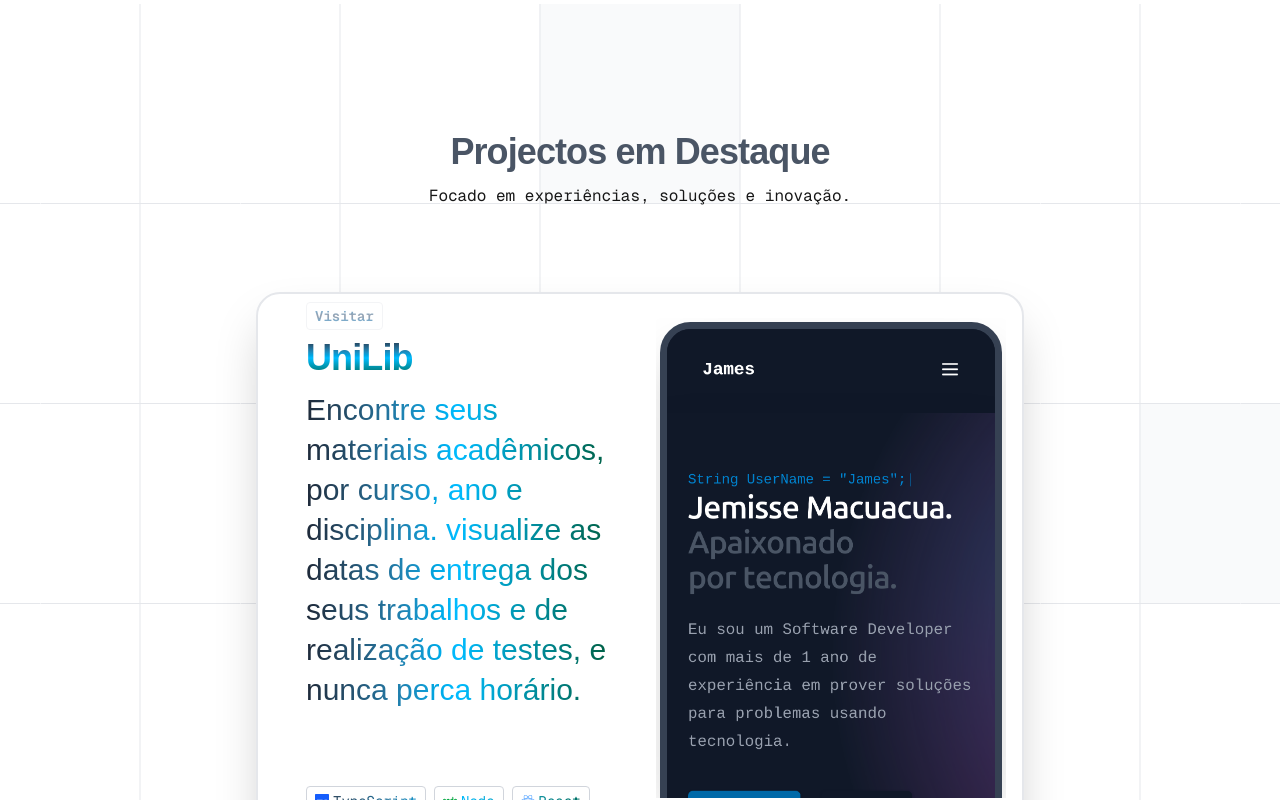
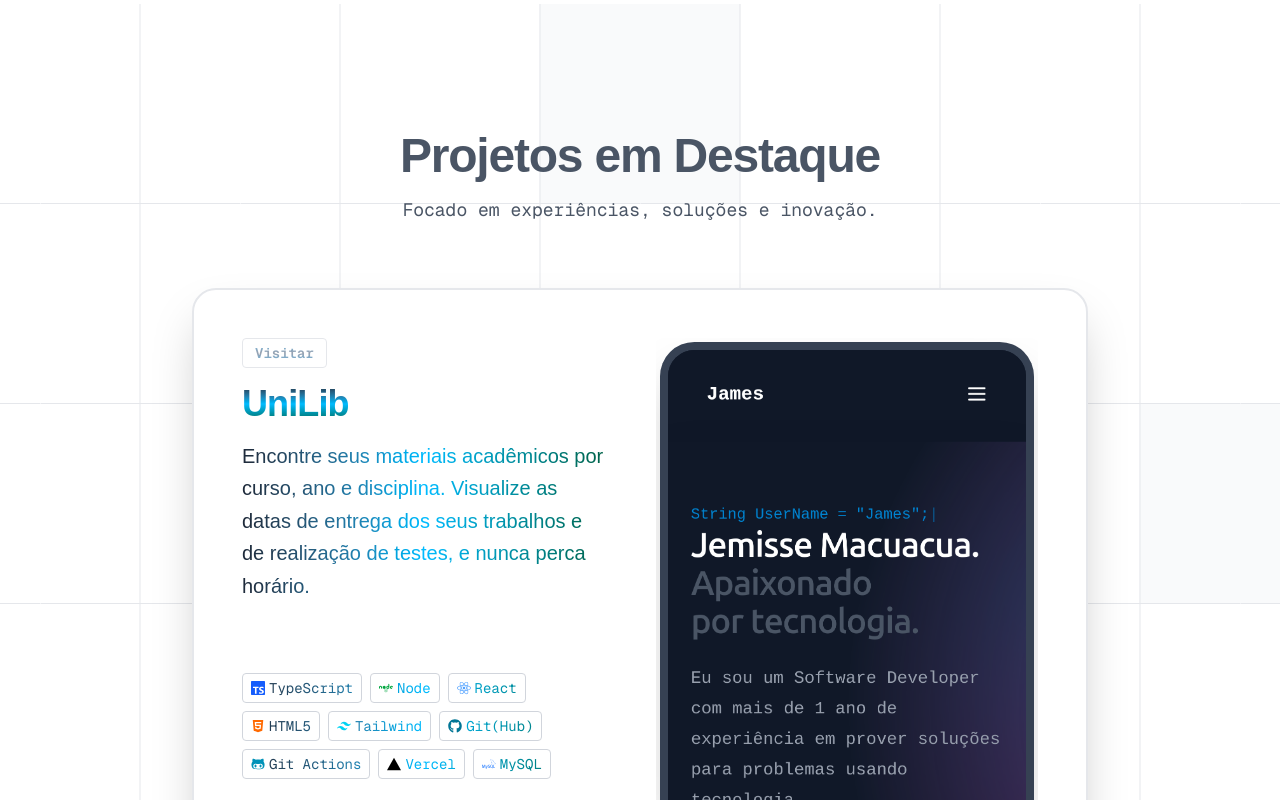
Before and after one commit to Jemissemacuacua/Portifolio-Nextjs, a Next.js app in the folder my-app/: page / in a window 1280 px wide. Shown: the part 880-1680 px from the top of the page. Built offline with nearby package versions, Linux system fonts and the light colour scheme.

Commit message:
Ajustar estrutura e conteúdo da seção UniLib

```diff
--- a/my-app/app/sections/Projectos/UniLib.tsx
+++ b/my-app/app/sections/Projectos/UniLib.tsx
@@ -14,13 +14,8 @@ import {
 
 function Unilib() {
   return (
-
-
     <div className="relative isolate overflow-hidden bg-white px-3 py-20 sm:py-32 lg:overflow-visible lg:px-0 ">
       <div className="absolute inset-0 -z-10 overflow-hidden">
-
-
-
         <svg
           aria-hidden="true"
           className="absolute top-0 left-[max(50%,25rem)] h-256 w-512 -translate-x-1/2 mask-[radial-gradient(64rem_64rem_at_top,sky,transparent)] stroke-gray-200"
@@ -47,117 +42,85 @@ function Unilib() {
         </svg>
       </div>
 
+      <div className="mx-auto max-w-4xl">
+        <h2 className="text-4xl font-semibold tracking-tight text-gray-600 sm:text-5xl text-center mb-4">
+          Projetos em Destaque
+        </h2>
+        <p className="text-center text-lg text-gray-600 font-mono mb-16">
+          Focado em experiências, soluções e inovação.
+        </p>
 
-      <>
-        <h2 className="text-4xl font-semibold tracking-tight text-balance text-gray-600 sm:text-4xl text-center ">
-          Projectos em Destaque
-        </h2>
-        <p className="text-center py-3 font-mono md:w-1/2 mx-auto ">
-          Focado em experiências, soluções e inovação.
-        </p>
-        <br />
-        <br />
-        <br />
-
-
-      </>
-
-
-      <div className="relative isolate overflow-hidden px-4 pt-4 shadow-2xl rounded-3xl sm:px-4  md:pt-4 lg:flex lg:gap-x-20 lg:px-4 lg:pt-2 border-2 border-gray-200 md:mx-auto md:w-3/5 bg-white">
-
-
-
-        <div className="mx-auto grid max-w-2xl grid-cols-1 gap-x-8 gap-y-1 lg:mx-0 lg:max-w-none lg:grid-cols-2 lg:items-start lg:gap-y-10">
-          <div className="lg:col-span-2 lg:col-start-1 lg:row-start-1 lg:mx-auto lg:grid lg:w-full lg:max-w-7xl lg:grid-cols-2 lg:gap-x-8 lg:px-8">
+        <div className="relative isolate overflow-hidden px-6 py-8 shadow-2xl rounded-3xl sm:px-8 md:py-12 lg:px-12 border-2 border-gray-200 bg-white">
+          <div className="mx-auto grid max-w-2xl grid-cols-1 gap-x-8 gap-y-8 lg:mx-0 lg:max-w-none lg:grid-cols-2 lg:items-start">
+            <div className="lg:col-span-2 lg:col-start-1 lg:row-start-1 lg:mx-auto lg:grid lg:w-full lg:max-w-7xl lg:grid-cols-2 lg:gap-x-8">
               <div className="lg:pr-4">
-              <div className="lg:max-w-lg">
-               <p className="text-base/7 font-semibold bg-gradient-to-t from-sky-400 via-gray-400 to-sky-400 bg-clip-text text-transparent">
+                <div className="lg:max-w-lg space-y-4">
+                  <p className="text-base font-semibold bg-gradient-to-t from-sky-400 via-gray-400 to-sky-400 bg-clip-text text-transparent">
                     <a
                       href="http://libujc.vercel.app"
-
                       target="_blank"
                       rel="noopener noreferrer"
-                    className="border border-gray-100 rounded px-2 py-1 text-sm font-mono hover:bg-gray-100/10 transition-colors"
+                      className="border border-gray-200 rounded px-3 py-1 text-sm font-mono hover:bg-gray-100/10 transition-colors inline-block"
                     >
                       Visitar
                     </a>
                   </p>
-                <h1 className="mt-2 text-4xl font-semibold tracking-tight bg-gradient-to-b from-gray-800 via-sky-400 to-emerald-800 bg-clip-text text-transparent">
+                  <h1 className="text-4xl font-semibold tracking-tight bg-gradient-to-b from-gray-800 via-sky-400 to-emerald-800 bg-clip-text text-transparent">
                     UniLib
                   </h1>
-                <p className="mt-3 text-3xl/10 bg-gradient-to-r from-gray-800 via-sky-400 to-emerald-800 bg-clip-text text-transparent">
-                  Encontre seus materiais acadêmicos, por curso, ano e disciplina. visualize as datas de entrega dos seus trabalhos e de realização de testes, e nunca perca horário.
-
-
+                  <p className="text-xl leading-relaxed bg-gradient-to-r from-gray-800 via-sky-400 to-emerald-800 bg-clip-text text-transparent">
+                    Encontre seus materiais acadêmicos por curso, ano e disciplina. Visualize as datas de entrega dos seus trabalhos e de realização de testes, e nunca perca horário.
                   </p>
                 </div>
               </div>
             </div>
 
-          <br />
-          <br />
-
             <div className="@container relative min-h-120 p-12 lg:sticky lg:top-4 lg:col-start-2 lg:row-span-2 lg:row-start-1 lg:overflow-hidden">
-
               <div className="absolute inset-x-1 top-1 bottom-0 overflow-hidden rounded-t-[12cqw] border-x-[3cqw] border-t-[3cqw] border-gray-700 bg-gray-900 shadow-2xl">
                 <img
-                alt=""
-
+                  alt="Captura de tela do projeto UniLib"
                   src='/ProjectoJemisse.png'
-
                   className="size-full object-cover object-top"
                 />
               </div>
             </div>
 
-          <div className="lg:col-span-2 lg:col-start-1 lg:row-start-2 lg:mx-auto lg:grid lg:w-full lg:max-w-7xl lg:grid-cols-2 lg:gap-x-8 lg:px-8">
+            <div className="lg:col-span-2 lg:col-start-1 lg:row-start-2 lg:mx-auto lg:grid lg:w-full lg:max-w-7xl lg:grid-cols-2 lg:gap-x-8">
               <div className="lg:pr-4">
-              <div className="max-w-xl text-base/7 text-gray-600 lg:max-w-lg
-              py-9
-              ">
-
-                <div className="flex flex-wrap gap-2 text-xl/8 bg-gradient-to-r from-gray-800 via-sky-400 to-emerald-800 bg-clip-text text-transparent font-mono">
-                  {/* TypeScript */}
+                <div className="max-w-xl lg:max-w-lg">
+                  <div className="flex flex-wrap gap-2 text-lg bg-gradient-to-r from-gray-800 via-sky-400 to-emerald-800 bg-clip-text text-transparent font-mono">
                     <span className="border border-gray-300 rounded px-2 py-1 text-sm flex items-center gap-1">
                       <SiTypescript className="text-blue-600" /> TypeScript
                     </span>
 
-                  {/* Node.js */}
                     <span className="border border-gray-300 rounded px-2 py-1 text-sm flex items-center gap-1">
                       <FaNode className="text-green-600" /> Node
                     </span>
 
-                  {/* React */}
                     <span className="border border-gray-300 rounded px-2 py-1 text-sm flex items-center gap-1">
                       <FaReact className="text-blue-400" /> React
                     </span>
 
-                  {/* HTML5 */}
                     <span className="border border-gray-300 rounded px-2 py-1 text-sm flex items-center gap-1">
                       <FaHtml5 className="text-orange-500" /> HTML5
                     </span>
 
-                  {/* Tailwind */}
                     <span className="border border-gray-300 rounded px-2 py-1 text-sm flex items-center gap-1">
                       <SiTailwindcss className="text-cyan-400" /> Tailwind
                     </span>
 
-                 {/* Git(Hub) */}
                     <span className="border border-gray-300 rounded px-2 py-1 text-sm flex items-center gap-1">
                       <FaGithub className="text-cyan-700" /> Git(Hub)
                     </span>
 
-                  {/* Git Actions */}
                     <span className="border border-gray-300 rounded px-2 py-1 text-sm flex items-center gap-1">
                       <FaGithubAlt className="text-cyan-600"/> Git Actions
                     </span>
 
-                  {/* Vercel */}
                     <span className="border border-gray-300 rounded px-2 py-1 text-sm flex items-center gap-1">
                       <SiVercel className="text-black/100" /> Vercel
                     </span>
 
-                  {/* MySQL */}
                     <span className="border border-gray-300 rounded px-2 py-1 text-sm flex items-center gap-1">
                       <SiMysql className="text-blue-500" /> MySQL
                     </span>
@@ -167,15 +130,8 @@ function Unilib() {
             </div>
           </div>
         </div>
-
-
-
       </div>
-
-
-
-
-
+    </div>
   )
 }
 
```
Lines whose indentation alone changed are shown as unchanged.
